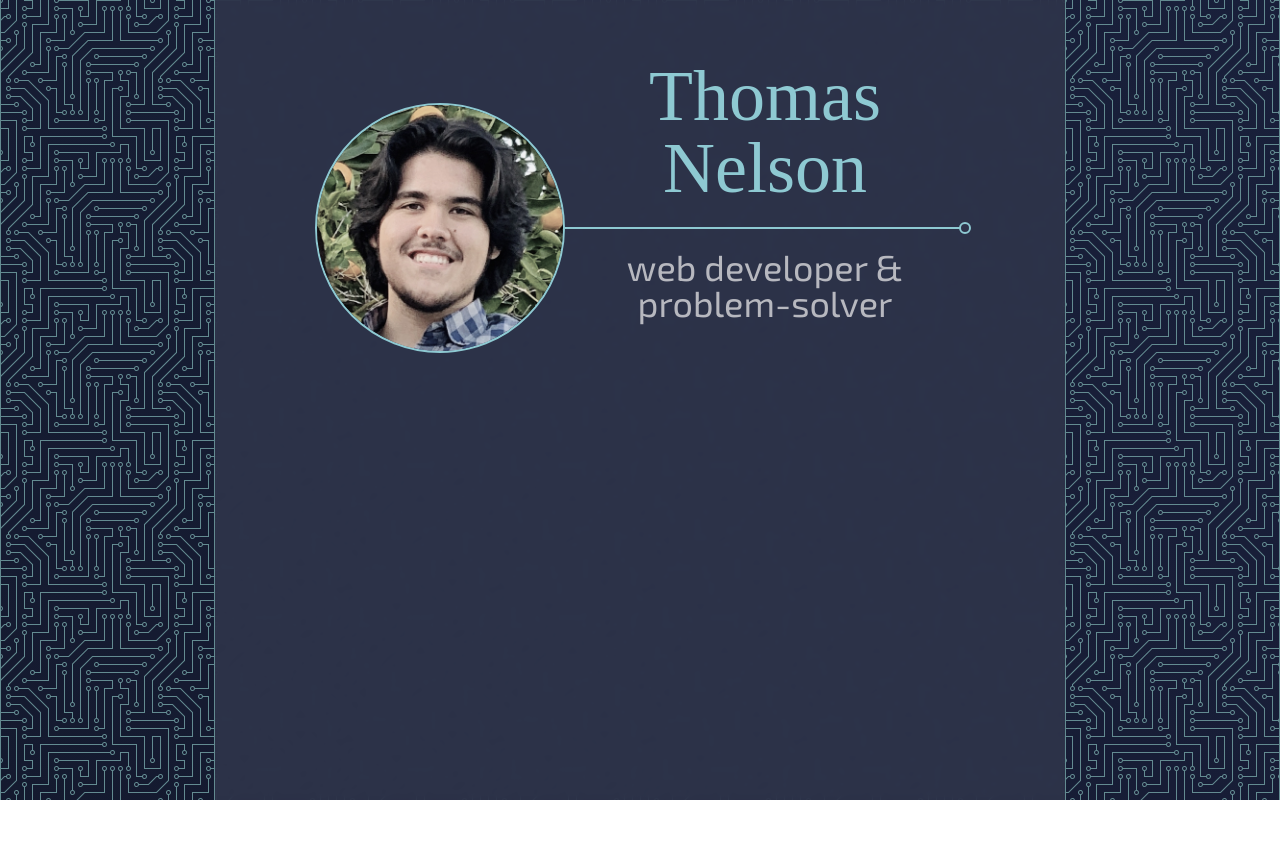
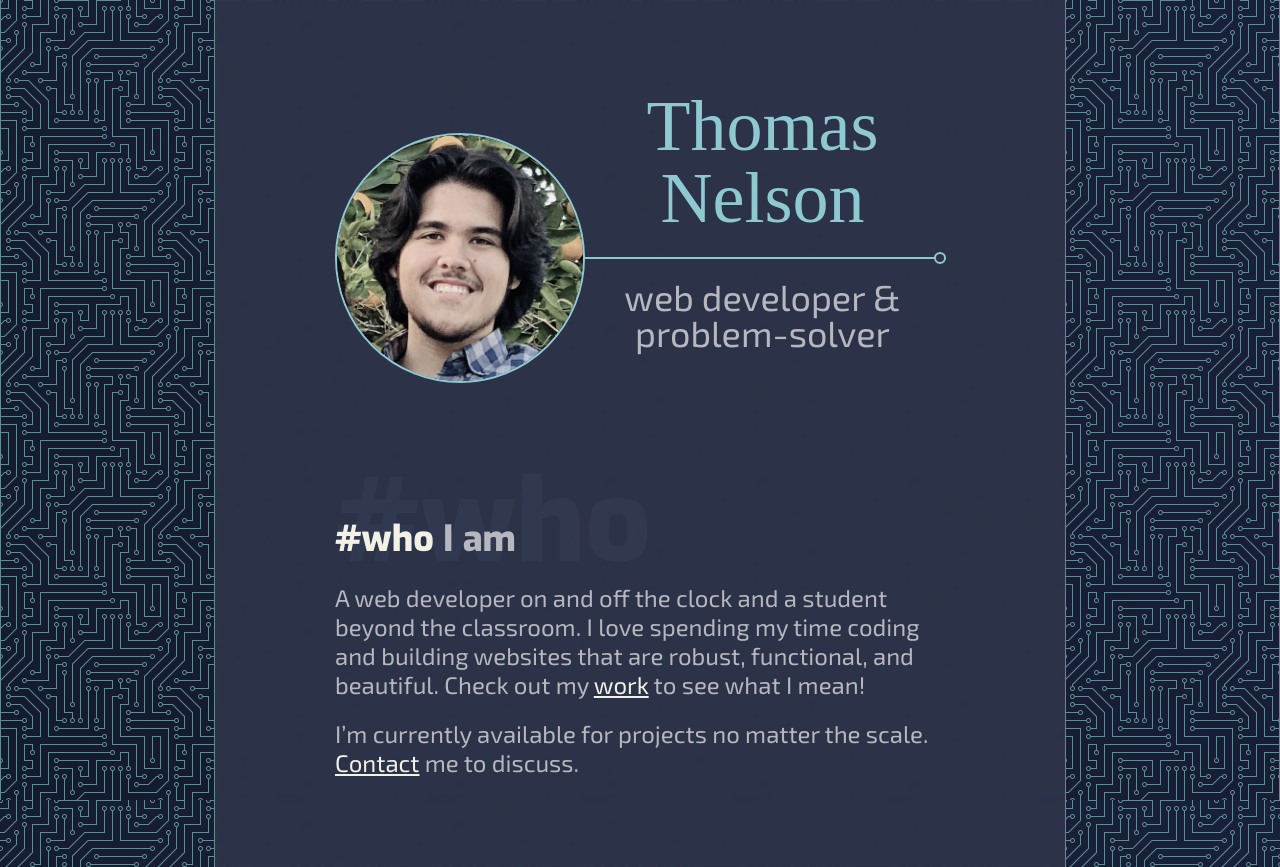
Before and after one commit to thnlsn/portfolio, a React (Create React App) app: page / in a window 1280 px wide. Before the commit the page ends 800 px from the top, so only its background shows below. Built offline with nearby package versions, Linux system fonts and the light colour scheme; the HTML template or start-up script is replaced by a standard one; a web font is replaced by a local one.

Commit message:
section styles for the header and spacing

```diff
--- a/src/App.js
+++ b/src/App.js
@@ -2,6 +2,8 @@ import React, { useEffect } from 'react';
 import './css/style.css';
 
 import profile from './images/profile.jpg';
+
+import Header from './components/Header';
 
 function App() {
   const initAnimations = () => {
@@ -27,22 +29,34 @@ function App() {
     <div className='App'>
       <div className='navigation'></div>
       <div className='content'>
-        <header className='header'>
-          <div className='header__image-container'>
-            <img
-              className='header__image header__image--init'
-              src={profile}
-              alt='Thomas Nelson'
-            />
+        <Header img={profile} />
+        <section className='section section--who'>
+          <div className='heading-secondary'>
+            <span
+              className='section--emphasis section--subject'
+              data-subject={'#who'}
+            >
+              #who
+            </span>{' '}
+            I am
           </div>
-          <div className='heading-primary heading-primary--init'>
-            Thomas Nelson
-          </div>
-          <div className='divider divider--init'></div>
-          <div className='heading-subtitle heading-subtitle--init'>
-            web developer & problem-solver
-          </div>
-        </header>
+          <p className='section__description'>
+            A web developer on and off the clock and a student beyond the
+            classroom. I love spending my time coding and building websites that
+            are robust, functional, and beautiful. Check out my{' '}
+            <a href={'#portfolio'} className='section--emphasis'>
+              work
+            </a>{' '}
+            to see what I mean!
+          </p>
+          <p className='section__description'>
+            I’m currently available for projects no matter the scale.{' '}
+            <a href={'#contact'} className='section--emphasis'>
+              Contact
+            </a>{' '}
+            me to discuss.
+          </p>
+        </section>
       </div>
     </div>
   );
--- /dev/null
+++ b/src/components/Header.jsx
@@ -0,0 +1,22 @@
+import React from 'react';
+
+const Header = ({ img }) => {
+  return (
+    <header className='header'>
+      <div className='header__image-container'>
+        <img
+          className='header__image header__image--init'
+          src={img}
+          alt='Thomas Nelson'
+        />
+      </div>
+      <div className='heading-primary heading-primary--init'>Thomas Nelson</div>
+      <div className='divider divider--init'></div>
+      <div className='heading-subtitle heading-subtitle--init'>
+        web developer & problem-solver
+      </div>
+    </header>
+  );
+};
+
+export default Header;
--- a/src/css/style.css
+++ b/src/css/style.css
@@ -40,6 +40,7 @@ html {
 body {
   background-image: var(--background);
   background-size: 100vw;
+  font-family: "Exo 2", sans-serif;
   color: var(--color-font);
   font-size: 2.4rem;
 }
@@ -58,6 +59,8 @@ body {
 }
 
 .heading-secondary {
+  font-size: 3.6rem;
+  font-weight: 800;
   font-family: var(--font-secondary);
 }
 
@@ -75,9 +78,14 @@ body {
 
 .content {
   background-color: rgba(46, 51, 74, 0.97);
-  padding: 6rem 10rem;
+  padding: 9rem 12.5rem 9rem 12rem;
   border-left: 1px solid #638b91;
   border-right: 1px solid #638b91;
+  display: grid;
+  grid-template-columns: 1fr;
+  grid-template-rows: min-content;
+  grid-auto-rows: min-content;
+  row-gap: 9rem;
 }
 @supports (backdrop-filter: blur(2px)) {
   .content {
@@ -93,6 +101,26 @@ body {
   row-gap: 2rem;
 }
 
+.section {
+  display: grid;
+  grid-auto-rows: min-content;
+  row-gap: 2rem;
+  position: relative;
+  z-index: 10;
+}
+.section--emphasis {
+  color: #f1f1e6;
+}
+.section--subject:before {
+  content: attr(data-subject);
+  color: rgba(142, 201, 210, 0.05);
+  font-size: 3.2em;
+  z-index: -1;
+  position: absolute;
+  top: 0;
+  left: 0;
+  transform: translate(0%, -45%);
+}
 .header__image-container {
   align-self: center;
   grid-row: 1/-1;
--- a/src/sass/_base.scss
+++ b/src/sass/_base.scss
@@ -1,3 +1,5 @@
+@use 'variables';
+
 html {
   box-sizing: border-box; // Border-box is always good
   font-size: 62.5%; // 1rem = 10px, 10px / 16px = 62.5%
@@ -15,6 +17,8 @@ body {
   // Set the default font styles, colors, etc.
   background-image: var(--background);
   background-size: 100vw;
+
+  font-family: variables.$font-default;
   color: var(--color-font);
   font-size: 2.4rem;
 }
--- a/src/sass/_layout.scss
+++ b/src/sass/_layout.scss
@@ -2,19 +2,25 @@
 
 .App {
   display: grid;
-  grid-template-columns: 0.5fr 2fr 0.5fr;
+  grid-template-columns: 0.5fr 2fr 0.5fr; // Nav | Content | ...
   height: 100vh;
 
-  border-left: 1px solid variables.$background-accent;
-  border-right: 1px solid variables.$background-accent;
+  border-left: variables.$content-border;
+  border-right: variables.$content-border;
 }
 
 .content {
   background-color: rgba(variables.$color-primary, 0.97);
-  padding: 6rem 10rem;
+  padding: 9rem 12.5rem 9rem 12rem;
 
-  border-left: 1px solid variables.$background-accent;
-  border-right: 1px solid variables.$background-accent;
+  border-left: variables.$content-border;
+  border-right: variables.$content-border;
+
+  display: grid;
+  grid-template-columns: 1fr;
+  grid-template-rows: min-content;
+  grid-auto-rows: min-content;
+  row-gap: 9rem;
 
   @supports (backdrop-filter: blur(2px)) {
     background-color: rgba(variables.$color-primary, 0.9);
@@ -28,3 +34,33 @@
   grid-template-rows: 1fr min-content 1fr;
   row-gap: 2rem;
 }
+
+.section {
+  display: grid;
+  grid-auto-rows: min-content;
+  row-gap: 2rem;
+
+  position: relative;
+  z-index: 10;
+
+  &--emphasis {
+    color: variables.$color-white;
+  }
+  &--subject {
+    &:before {
+      content: attr(data-subject);
+
+      color: rgba($color: variables.$color-secondary, $alpha: 0.05);
+      font-size: 3.2em;
+      z-index: -1;
+
+      position: absolute;
+      top: 0;
+      left: 0;
+      transform: translate(0%, -45%);
+    }
+  }
+
+  &__description {
+  }
+}
--- a/src/sass/_typography.scss
+++ b/src/sass/_typography.scss
@@ -17,6 +17,8 @@
 }
 
 .heading-secondary {
+  font-size: 3.6rem;
+  font-weight: 800;
   font-family: var(--font-secondary);
 }
 
--- a/src/sass/_variables.scss
+++ b/src/sass/_variables.scss
@@ -57,4 +57,8 @@ $background-accent: #638b91;
 $font-primary: 'Bungee Inline', cursive; // Main heading
 $font-secondary: 'Exo', sans-serif; // Section headings
 $font-navigation: 'Bungee', cursive; // Navigation headings
+
 $font-default: 'Exo 2', sans-serif; // Default text font
+
+// Layout
+$content-border: 1px solid $background-accent;
```
Also changed, not shown: src/components/heading.jsx (deleted, +0 -7 lines), 1 other file (tests, documents, lock files or other folders).
